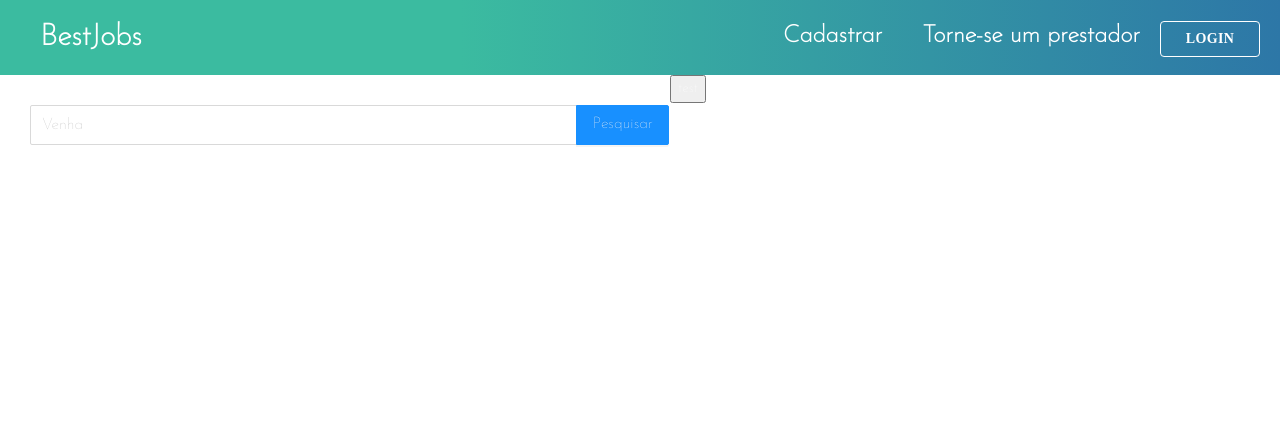
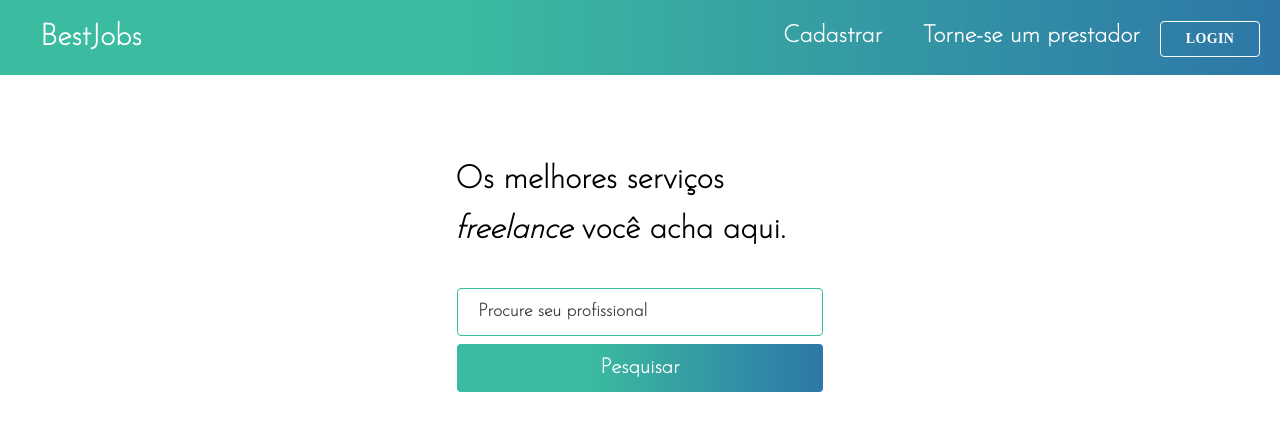
Before and after one commit to GabrielSoares-Dev/BestJobs, a React (Create React App) app: page / in a window 1280 px wide. Shown: the top 430 px of the page. Built offline with nearby package versions, Linux system fonts and the light colour scheme.

Commit message:
corrigindo nome

```diff
--- /dev/null
+++ b/src/components/Input/index.tsx
@@ -0,0 +1,5 @@
+import React from 'react';
+import * as Styled from './styles';
+
+
+export const Input: React.FC = () => <Styled.CustomInput placeholder="Procure seu profissional" />
--- /dev/null
+++ b/src/components/Input/styles.ts
@@ -0,0 +1,19 @@
+import styled from "styled-components";
+
+export const  CustomInput  = styled.input`
+background-color:#ffff;
+border:1px solid rgba(59,187,160,1);
+font-size:18px;
+width:366px;
+box-shadow:none;
+color:#000;
+font-weight:bold;
+outline:0;
+height:48px;
+border-radius:4px;
+padding-left:20px;
+&::placeholder{
+  color:#404145;
+  font-weight:bold;
+}
+`;
--- /dev/null
+++ b/src/components/button/index.tsx
@@ -0,0 +1,10 @@
+import { ButtonProps } from '@mui/material';
+import React from 'react';
+import * as Styled from './styles';
+
+
+
+export const Button: React.FC<ButtonProps> = ({ children, ...rest }) =>
+    <Styled.CustomButton {...rest}>
+        {children}
+    </Styled.CustomButton>
--- /dev/null
+++ b/src/components/button/styles.ts
@@ -0,0 +1,19 @@
+import styled from 'styled-components';
+
+
+//mobile
+export const CustomButton = styled.button`
+font-weight:bold;
+color:#ffff;
+width:366px;
+height:48px;
+background:linear-gradient(90deg, rgba(59,187,160,1) 36%, rgba(45,119,167,1) 100%);
+font-size:21px;
+border-radius:4px;
+box-shadow:0;
+border:none;
+transition:0.3s;
+&:hover{
+    opacity:0.8;
+}
+`;
--- a/src/pages/inicio/index.tsx
+++ b/src/pages/inicio/index.tsx
@@ -1,9 +1,11 @@
 import React, { useState } from 'react';
-import NavBar from '../../components/layouts/navbar';
-import Search from 'antd/lib/input/Search';
+import { Button } from '../../components/button';
+import { Grid } from '@mui/material';
 import * as Ui from './stylesui';
 import Estrutura from '../../components/layouts/estrutura';
-import { message } from 'antd';
+import { Message } from '../../utils/messages';
+import { Input } from '../../components/Input';
+import * as Styled from './styles';
 
 
 
@@ -13,29 +15,31 @@ const InitialPage: React.FC = () => {
         SetLoading(true);
         setTimeout(() => {
             SetLoading(false);
-
-        }, 2000);
-        setTimeout(() => {
-            message.error({
-                content: 'OPS!! Não está disponivel Volte novamente mais tarde.',
-                style: {
-                    fontWeight: 'bold',
-                }
-            })
-        }, 2000)
+            Message('error', 'OPS!! Falhou volte novamente mais tarde')
+        }, 1000);
 
 
     }
     return (
-        <Estrutura active={Loading}  >
-            <Search
-                placeholder='Venha'
-                style={Ui.InputCustom}
-                size="large"
-                enterButton="Pesquisar"
-
-            />
-            <button onClick={HandleLoading}>test</button>
+        <Estrutura active={Loading} >
+            <Grid
+                container
+                alignItems="center"
+                flexDirection="column"
+                justifyContent="center"
+                marginTop={10}>
+                <Grid width={370} xs={12} md={12} item>
+                    <Styled.Title>
+                       Os melhores serviços <Styled.Italic>freelance</Styled.Italic>  você acha aqui.
+                    </Styled.Title>
+                </Grid>
+                <Grid xs={12} md={12} marginBottom={1} item>
+                    <Input />
+                </Grid>
+                <Grid xs={12} md={12} item>
+                    <Button onClick={HandleLoading}>Pesquisar</Button>
+                </Grid>
+            </Grid>
         </Estrutura>
     )
 }
--- /dev/null
+++ b/src/pages/inicio/styles.ts
@@ -0,0 +1,14 @@
+import styled from 'styled-components';
+
+
+
+export const Title = styled.p`
+color:#000;
+font-size:32px;
+font-weight:bold;
+
+`;
+
+export const Italic = styled.span`
+font-style:italic;
+`;
--- /dev/null
+++ b/src/utils/messages.ts
@@ -0,0 +1,12 @@
+import { message } from "antd";
+
+type typemessage = 'error' | 'success';
+
+export const Message = (tipo: typemessage, msg: string) => {
+    message.open({
+        type: tipo,
+        content: msg,
+        duration: 2,
+    })
+
+}
```
